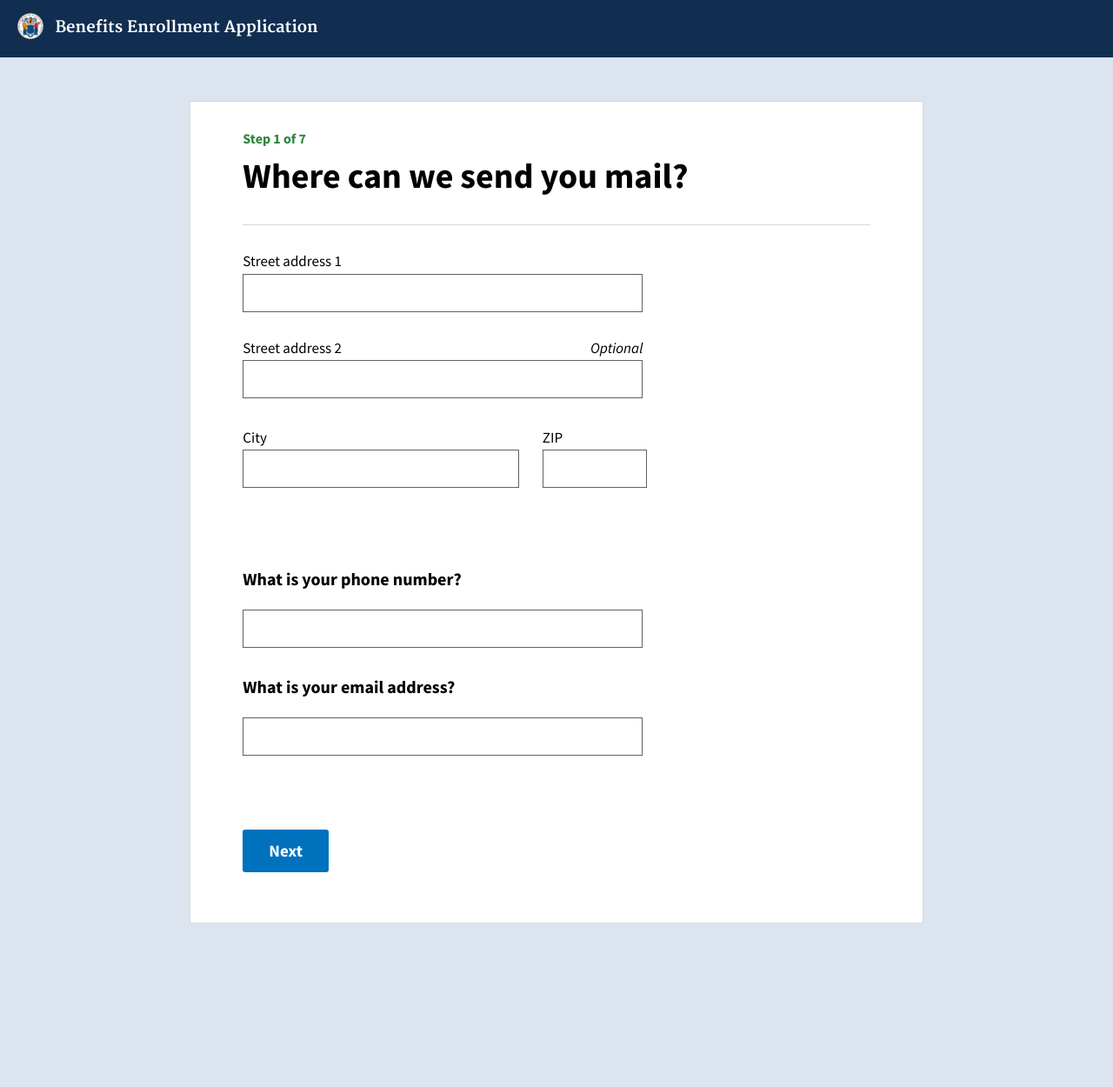
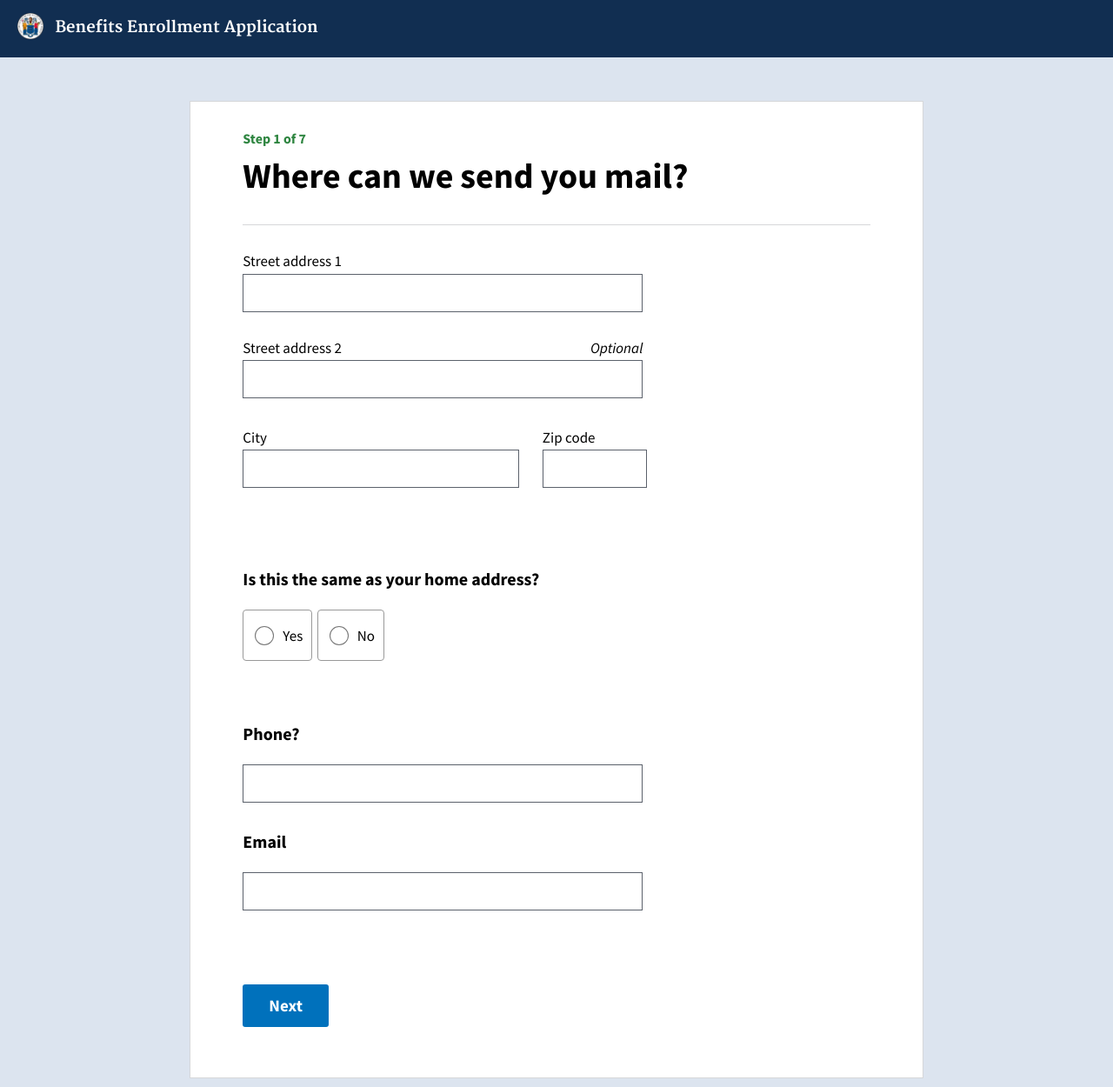
Before and after one commit to usds/benefits-enrollment-prototype, a Jekyll site: the page built from 01-basic-info/applicant-contact.html, in a window 1280 px wide. Shown: the whole page at 87% size. Built offline with Jekyll 4.4.1, drawn with Linux system fonts in a browser that asks for light colours; before the commit the page ends 1072 px from its top, so only the background shows below that.

Commit message:
address reorder

```diff
--- a/01-basic-info/applicant-contact.html
+++ b/01-basic-info/applicant-contact.html
@@ -29,21 +29,39 @@ title: Where can we send you mail?
 	    </div>
 	  </div>
 		<div class="usa-input-grid usa-input-grid-small">
-	  <label for="applicantZip">ZIP</label>
+	  <label for="applicantZip">Zip code</label>
 	  <input class="usa-input-medium" id="applicantZip" name="applicant-zip" type="text" pattern="[\d]{5}(-[\d]{4})?" data-grouplength="5,4" data-delimiter="-" data-politespace >
 	  </div>
   </div>
 </fieldset>
 
+<fieldset>
+  <div class="prompt">
+    <legend class="prompt__primary-text">Is this the same as your home address?</legend>
+  </div>
+  <div class="response">
+    <ul class="usa-unstyled-list response__radiogroup--inline">
+      <li>
+        <input id="isMailAndHomeTheSameYes" type="radio" name="isMailAndHomeTheSame" value="Yes" required="">
+        <label for="isMailAndHomeTheSameYes">Yes</label>
+      </li>
+      <li>
+        <input id="isMailAndHomeTheSameNo" type="radio" name="isMailAndHomeTheSame" value="No" required="">
+        <label for="isMailAndHomeTheSameNo">No</label>
+      </li>
+    </ul>
+  </div>
+</fieldset>
+
 <div class="prompt">
-	<p class="prompt__primary-text"><label for="applicantPhone">What is your phone number?</label></p>
+	<p class="prompt__primary-text"><label for="applicantPhone">Phone?</label></p>
 </div>
 <div class="response">
 	<input type="tel" id="applicantPhone" />
 </div>
 
 <div class="prompt">
-	<p class="prompt__primary-text"><label for="applicantEmail">What is your email address?</label></p>
+	<p class="prompt__primary-text"><label for="applicantEmail">Email</label></p>
 </div>
 <div class="response">
 	<input type="email" id="applicantEmail" />
@@ -69,8 +87,14 @@ title: Where can we send you mail?
 			$("#applicantPhone").val(applicantPhone);
 
 			storeData();
+			getData();
 
-			window.location.href = "notification-prefs.html";
+			if (isMailAndHomeTheSame == "Yes") {
+				window.location.href = "notification-prefs.html";
+			}
+			else {
+				window.location.href = "home-address.html";
+			}
 		}
 		});
 	});
--- a/01-basic-info/confirm-text.html
+++ b/01-basic-info/confirm-text.html
@@ -4,13 +4,13 @@ step: 1
 title: Great! You’ll receive a confirmation message
 ---
 
-<p class="usa-font-lead">We’ll only send you important text messages to at <span id="print-applicantPhone"></span></p>
+<p class="usa-font-lead">We’ll only send you important text messages to at <span id="print-applicantSMSPhone"></span></p>
 
 <script>
 	$(document).ready(function() {
 
 		var applicantPhone = sessionStorage.getItem("applicantPhone");
-		$('#print-applicantPhone').text(applicantPhone);
+		$('#print-applicantSMSPhone').text(applicantSMSPhone);
 
 		$(".usa-button-big").click(function() {
 			event.preventDefault();
--- a/02-your-details/applicant-common-cases.html
+++ b/02-your-details/applicant-common-cases.html
@@ -5,8 +5,8 @@ title: Okay, let’s review some common cases that may apply to you.
 ---
 
 <fieldset>
-	<div class="prompt">
-		<legend class="prompt__primary-text">Check all that are true</legend>
+		<div class="prompt">
+			<legend class="prompt__primary-text">Check all that are true</legend>
 		</div>
 		<div class="response">
 		<ul class="usa-unstyled-list checkbox-group">
```
Also changed, not shown: 01-basic-info/home-address.html (added, +75 -0 lines), 01-basic-info/notification-prefs.html (+33 -18 lines), assets/style.css.
